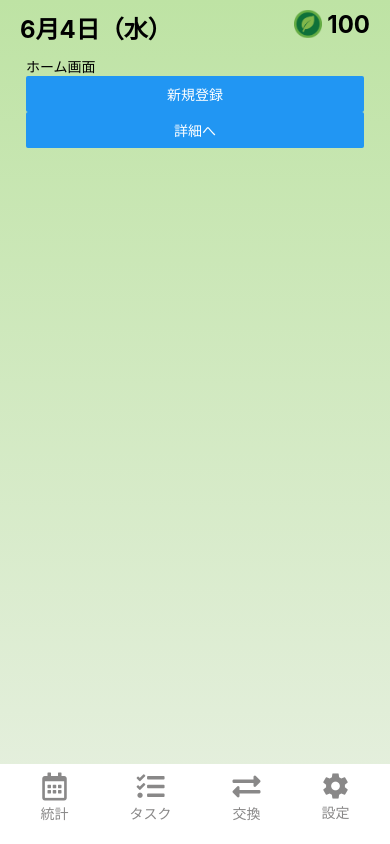
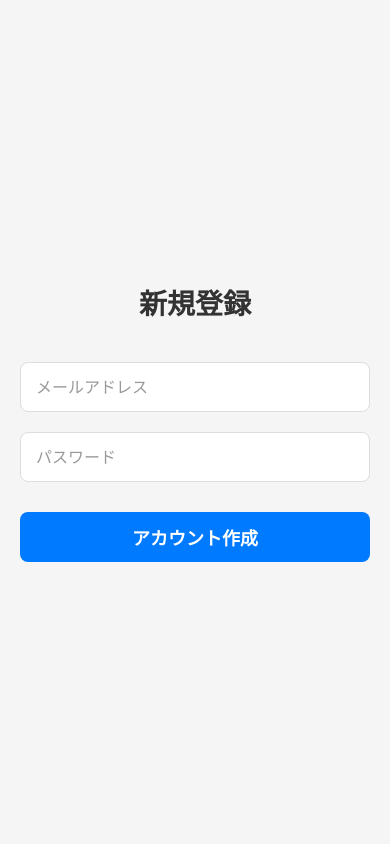
Before and after one commit to takajirou/ECoin, a React Native app in the folder frontend/: screen /Login in a window 390 px wide. Built offline with nearby package versions, Linux system fonts and the light colour scheme.

Commit message:
ボタンとインプットフィールドをコンポーネント化

```diff
--- a/frontend/App.tsx
+++ b/frontend/App.tsx
@@ -5,6 +5,7 @@ import { createNativeStackNavigator } from "@react-navigation/native-stack";
 import HomeScreen from "./screen/HomeScreen";
 import DetailsScreen from "./screen/DetailsScreen";
 import SignUpScreen from "./screen/SignUpScreen";
+import LoginScreen from "./screen/LoginScreen";
 
 const Stack = createNativeStackNavigator();
 
@@ -14,6 +15,7 @@ function App() {
             <Stack.Navigator initialRouteName="Home" screenOptions={{ headerShown: false }}>
                 <Stack.Screen name="Home" component={HomeScreen} />
                 <Stack.Screen name="Detail" component={DetailsScreen} />
+                <Stack.Screen name="Login" component={LoginScreen} />
                 <Stack.Screen name="SignUp" component={SignUpScreen} />
             </Stack.Navigator>
         </NavigationContainer>
--- /dev/null
+++ b/frontend/components/CustomButton.tsx
@@ -0,0 +1,31 @@
+import { TouchableOpacity, Text, StyleSheet, TouchableOpacityProps } from "react-native";
+
+type CustomButtonProps = TouchableOpacityProps & {
+    onPress: (text: string) => void;
+};
+
+const CustomButton: React.FC<CustomButtonProps> = ({ onPress, ...rest }) => {
+    return (
+        <TouchableOpacity style={styles.button} onPress={onPress} {...rest}>
+            <Text style={styles.buttonText}>アカウント作成</Text>
+        </TouchableOpacity>
+    );
+};
+
+const styles = StyleSheet.create({
+    button: {
+        backgroundColor: "#007AFF",
+        height: 50,
+        borderRadius: 8,
+        justifyContent: "center",
+        alignItems: "center",
+        marginTop: 10,
+    },
+    buttonText: {
+        color: "#fff",
+        fontSize: 18,
+        fontWeight: "bold",
+    },
+});
+
+export default CustomButton;
--- /dev/null
+++ b/frontend/components/CustomInput.tsx
@@ -0,0 +1,38 @@
+import { TextInput, StyleSheet, TextInputProps } from "react-native";
+
+type CustomInputProps = TextInputProps & {
+    value: string;
+    onChangeText: (text: string) => void;
+    placeholder: string;
+};
+
+const CustomInput: React.FC<CustomInputProps> = ({ value, onChangeText, placeholder, ...rest }) => {
+    return (
+        <TextInput
+            style={styles.input}
+            value={value}
+            placeholder={placeholder}
+            onChangeText={onChangeText}
+            autoCapitalize="none"
+            autoCorrect={false}
+            placeholderTextColor="#999"
+            {...rest}
+        />
+    );
+};
+
+const styles = StyleSheet.create({
+    input: {
+        height: 50,
+        borderWidth: 1,
+        borderColor: "#ddd",
+        borderRadius: 8,
+        paddingHorizontal: 15,
+        marginBottom: 20,
+        backgroundColor: "#fff",
+        fontSize: 16,
+        color: "#333",
+    },
+});
+
+export default CustomInput;
--- a/frontend/screen/HomeScreen.tsx
+++ b/frontend/screen/HomeScreen.tsx
@@ -7,10 +7,11 @@ type RootStackParamList = {
     Home: undefined;
     Detail: undefined;
     SignUp: undefined;
+    Login: undefined;
 };
 
 type HomeScreenProps = {
-    navigation: NativeStackNavigationProp<RootStackParamList, "Home" | "SignUp">;
+    navigation: NativeStackNavigationProp<RootStackParamList, "Home" | "SignUp" | "Login">;
 };
 
 const HomeScreen: React.FC<HomeScreenProps> = ({ navigation }) => {
@@ -18,6 +19,7 @@ const HomeScreen: React.FC<HomeScreenProps> = ({ navigation }) => {
         <Layout>
             <Text>ホーム画面</Text>
             <Button title="新規登録" onPress={() => navigation.navigate("SignUp")} />
+            <Button title="ログイン" onPress={() => navigation.navigate("Login")} />
             <Button title="詳細へ" onPress={() => navigation.navigate("Detail")} />
         </Layout>
     );
--- /dev/null
+++ b/frontend/screen/LoginScreen.tsx
@@ -0,0 +1,75 @@
+import React from "react";
+import { SafeAreaView, TextInput, StyleSheet, Text, TouchableOpacity, View } from "react-native";
+import { NativeStackNavigationProp } from "@react-navigation/native-stack";
+import CustomInput from "../components/CustomInput";
+import CustomButton from "../components/CustomButton";
+import { useState } from "react";
+import axios from "axios";
+
+const api = axios.create({
+    baseURL: "http://localhost:8080/api",
+});
+
+type RootStackParamList = {
+    Home: undefined;
+};
+
+type HomeScreenProps = {
+    navigation: NativeStackNavigationProp<RootStackParamList, "Home">;
+};
+
+const LoginScreen = () => {
+    const [passWord, setPassword] = useState("");
+    const [email, setEmail] = useState("");
+
+    const CreateAcount = async () => {
+        try {
+            await api.post("/users", { name: name, email: email, password: passWord });
+            console.log("アカウント作成成功");
+        } catch (error) {
+            console.error("アカウント作成エラー:", error);
+        }
+    };
+
+    return (
+        <SafeAreaView style={styles.container}>
+            <View style={styles.formContainer}>
+                <Text style={styles.title}>新規登録</Text>
+
+                <CustomInput
+                    value={email}
+                    onChangeText={setEmail}
+                    placeholder="メールアドレス"
+                    keyboardType="email-address"
+                />
+                <CustomInput value={passWord} placeholder="パスワード" onChangeText={setPassword} />
+
+                <CustomButton onPress={CreateAcount} />
+            </View>
+        </SafeAreaView>
+    );
+};
+
+const styles = StyleSheet.create({
+    container: {
+        flex: 1,
+        backgroundColor: "#f5f5f5",
+    },
+    formContainer: {
+        flex: 1,
+        justifyContent: "center",
+        paddingHorizontal: 20,
+        maxWidth: 400,
+        alignSelf: "center",
+        width: "100%",
+    },
+    title: {
+        fontSize: 28,
+        fontWeight: "bold",
+        textAlign: "center",
+        marginBottom: 40,
+        color: "#333",
+    },
+});
+
+export default LoginScreen;
```
Also changed, not shown: 2 other files (tests, documents, lock files or other folders).
